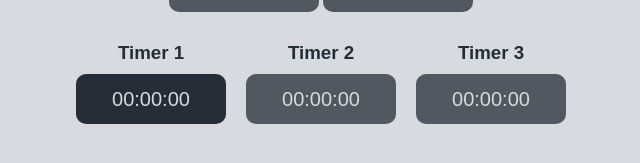
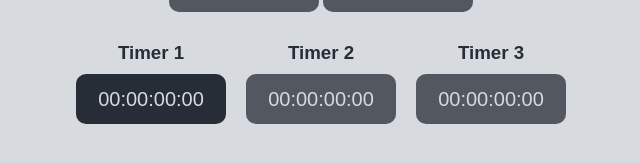
Before and after one commit to tobyjack27/StopWatch, a plain HTML site: page index.html in a window 1280 px wide. Shown: the part 175-338 px from the top of the page, without its empty margins (319-959 px from the left). Drawn offline with Linux system fonts and the light colour scheme.

Commit message:
fix timers display

```diff
--- a/index.html
+++ b/index.html
@@ -20,15 +20,15 @@
     <div class="container timer-selection">
         <li>
             <h3>Timer 1</h3>
-            <button id="Timer1" class="timerBtn selected">00:00:00</button>
+            <button id="Timer1" class="timerBtn selected">00:00:00:00</button>
         </li>
         <li>
             <h3>Timer 2</h3>
-            <button id="Timer2" class="timerBtn">00:00:00</button>
+            <button id="Timer2" class="timerBtn">00:00:00:00</button>
         </li>
         <li>
             <h3>Timer 3</h3>
-            <button id="Timer3" class="timerBtn">00:00:00</button>
+            <button id="Timer3" class="timerBtn">00:00:00:00</button>
         </li>
     </div>
 
```
